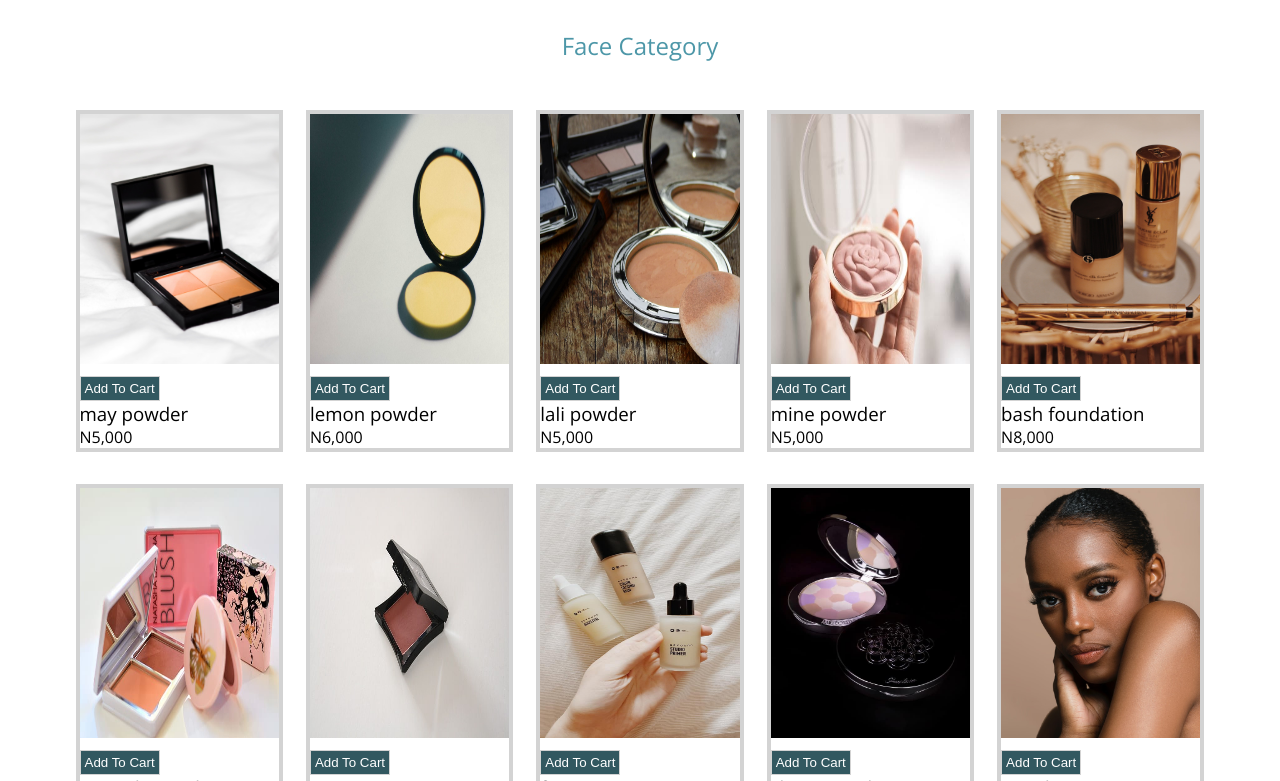
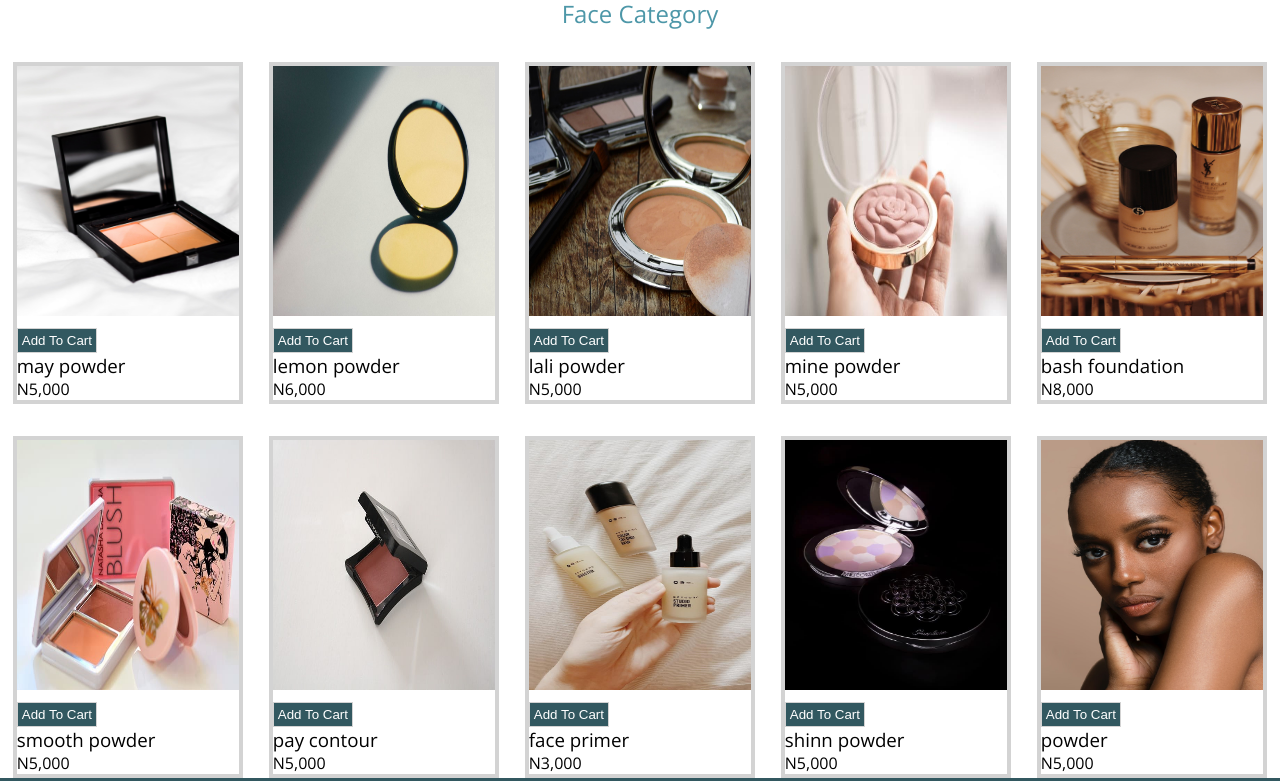
Before and after one commit to Manyo-Rocks/Xabeez-beauty, a plain HTML site: page face.html in a window 1280 px wide. Shown: the part 229-1010 px from the top of the page. Drawn offline with nearby package versions, Linux system fonts and the light colour scheme; a web font is replaced by a local one.

Commit message:
aesthetic view of xabeez

```diff
--- a/style.css
+++ b/style.css
@@ -5,16 +5,16 @@
   --linksColor: #f0ffff;
   --hoverColor: var(--linksColor);
 }
+* {
+  padding: 0;
+  margin: 0;
+  box-sizing: border-box;
+}
 
 body {
   font-size: 1rem;
   font-weight: 400;
   font-family: "Open Sans", sans-serif;
-}
-* {
-  padding: 0;
-  margin: 0;
-  box-sizing: border-box;
 }
 
 /*-----typography-------*/
@@ -30,7 +30,7 @@ a {
 }
 
 /*-------header-------*/
-.container {
+.cointainer {
   max-width: 100%;
 }
 header {
@@ -239,8 +239,8 @@ li.dropdown {
   border: 1.5px solid #17a2b8;
   text-align: center;
   font-size: 1.5rem;
-  margin-left: 2rem;
-  width: 300px;
+  margin-left: 1rem;
+  width: 50%;
 }
 
 .about-image {
@@ -291,9 +291,7 @@ li.dropdown {
   }
 }
 /*--------FACE CATEGORY------*/
-.face-wrapper {
-  margin: 2rem;
-}
+
 .row-1 {
   display: flex;
   justify-content: space-around;
@@ -379,11 +377,6 @@ button {
   height: 250px;
 }
 /*--------cart item page-------*/
-.container {
-  justify-content: center;
-  align-content: center;
-  margin: 2rem;
-}
 
 /*--------contact form---*/
 
@@ -468,8 +461,7 @@ input {
   .row {
     flex-direction: column;
   }
-}
-@media (max-width: 992px) {
+
   .footer-col-1,
   .footer-col-2,
   .footer-col-3 {
@@ -481,8 +473,7 @@ input {
   .row {
     flex-direction: column;
   }
-}
-@media (max-width: 600px) {
+
   .footer-col-1,
   .footer-col-2,
   .footer-col-3 {
```
